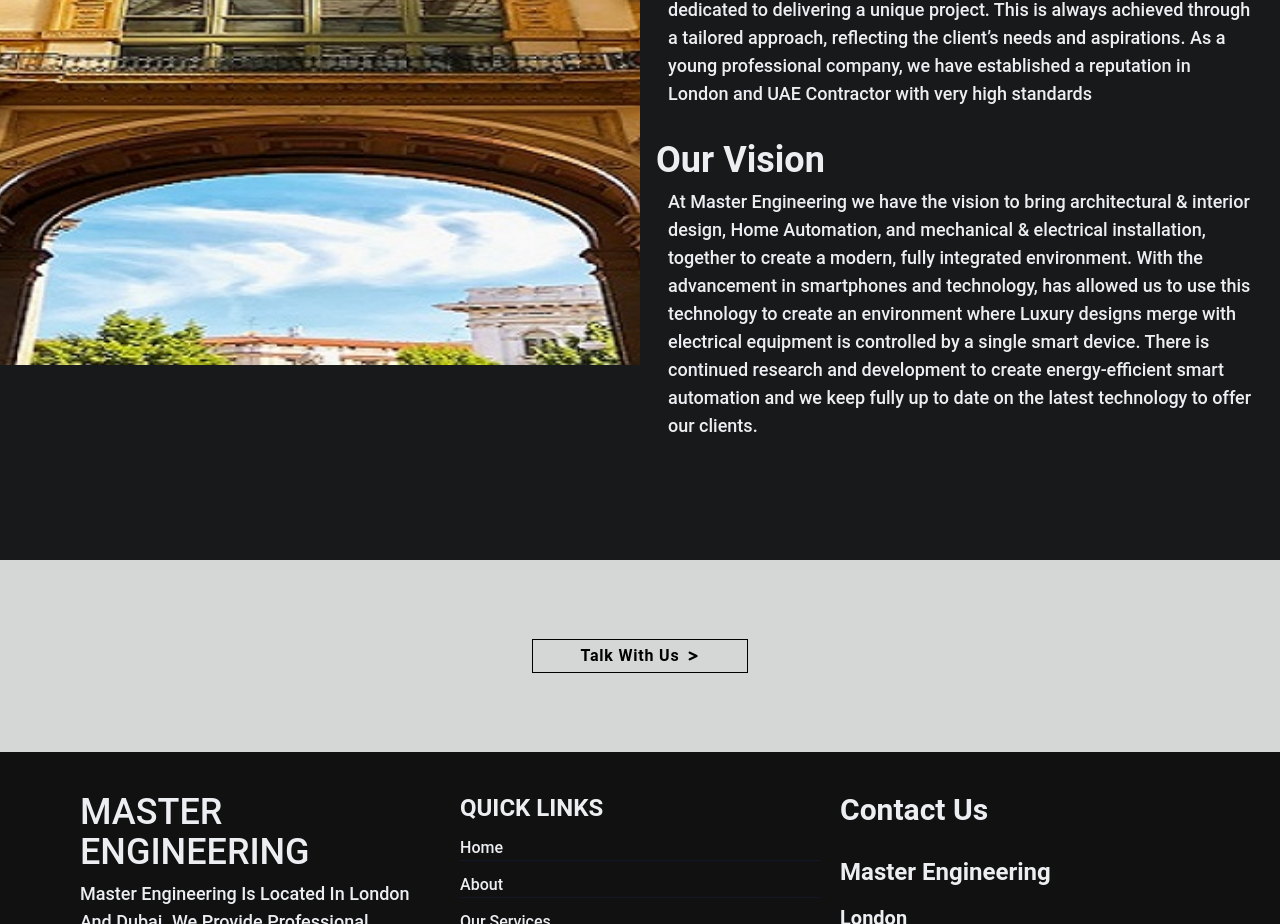
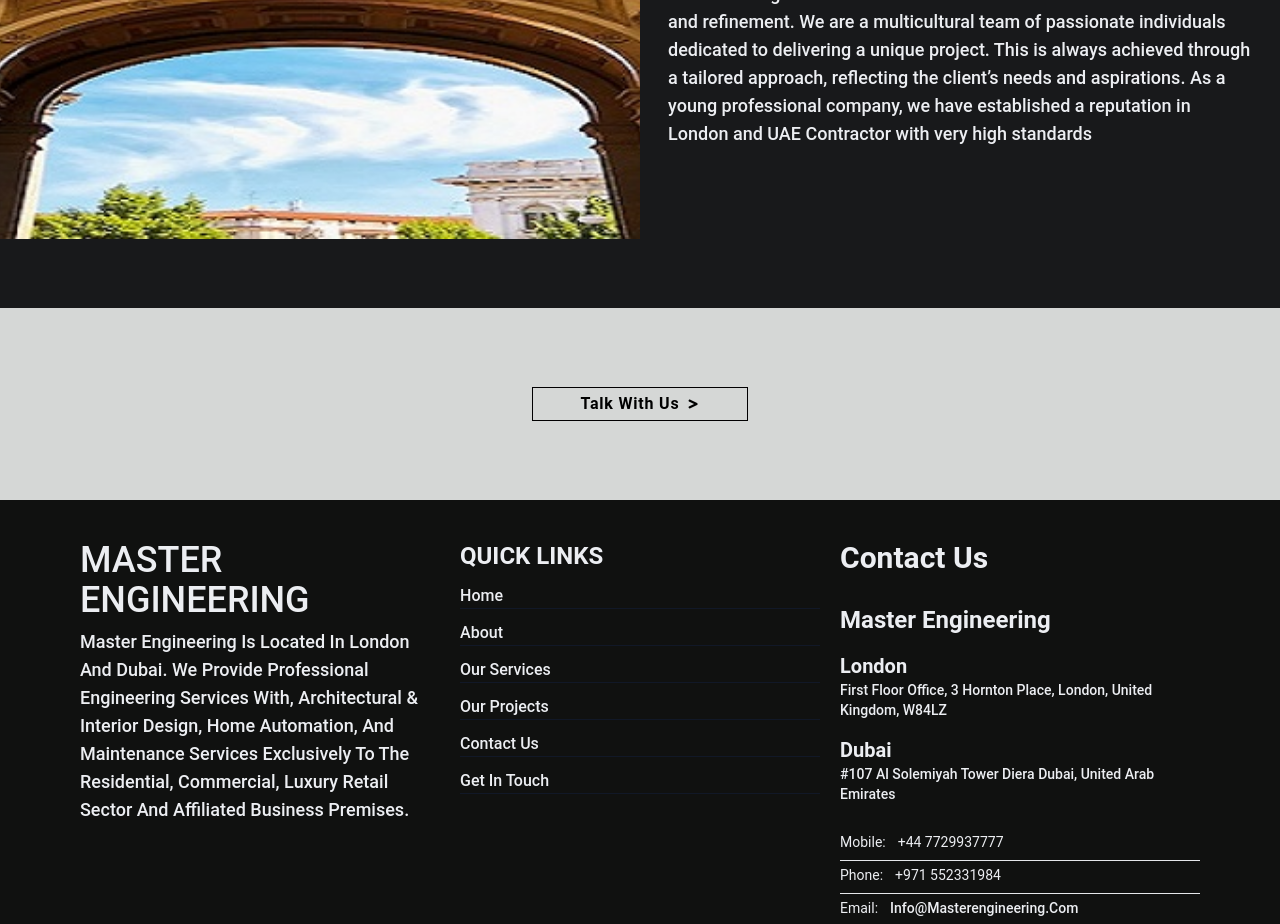
Before and after one commit to parham-mosadeq/infya, a Next.js app: page /about in a window 1280 px wide. Shown: the part 860-1784 px from the top of the page. Built offline with nearby package versions, Linux system fonts and the light colour scheme.

Commit message:
minor changes

```diff
--- a/src/components/modules/about-us/AboutUsInfo.js
+++ b/src/components/modules/about-us/AboutUsInfo.js
@@ -27,20 +27,6 @@ function AboutUsInfo() {
           with very high standards
         </p>{' '}
       </div>
-      <div className='py-4'>
-        <h1 className='text-4xl capitalize pb-2'>Our Vision</h1>
-        <p className='px-3'>
-          At Master Engineering we have the vision to bring architectural &
-          interior design, Home Automation, and mechanical & electrical
-          installation, together to create a modern, fully integrated
-          environment. With the advancement in smartphones and technology, has
-          allowed us to use this technology to create an environment where
-          Luxury designs merge with electrical equipment is controlled by a
-          single smart device. There is continued research and development to
-          create energy-efficient smart automation and we keep fully up to date
-          on the latest technology to offer our clients.
-        </p>
-      </div>
     </section>
   );
 }
--- a/src/components/modules/home/OurDesign.js
+++ b/src/components/modules/home/OurDesign.js
@@ -14,7 +14,7 @@ function OurDesign() {
         </h1>
         <article className=''>
           {/* projects */}
-          <div className='my-10 md:grid md:items-center md:justify-center md:content-center md:gap-3 md:grid-cols-2 w-full lg:grid-cols-2 xl:grid-cols-4 md:mx-2 md:w-full overflow-hidden transition duration-500 '>
+          <div className='my-10 md:grid md:items-center md:justify-center md:content-center md:gap-3 md:grid-cols-2 w-full lg:grid-cols-2 xl:grid-cols-3 md:mx-2 md:w-full overflow-hidden transition duration-500 '>
             {designs.map((item) => {
               const lastIndex = item.desc.length / 4;
               const shortDesc = item.desc.slice(0, lastIndex);
--- /dev/null
+++ b/src/pages/our-services/index.js
@@ -0,0 +1,9 @@
+function OurServices() {
+  return (
+    <div>
+      <h1 className='uppercase text-mainTxtColor'>Our services</h1>
+    </div>
+  );
+}
+
+export default OurServices;
```
